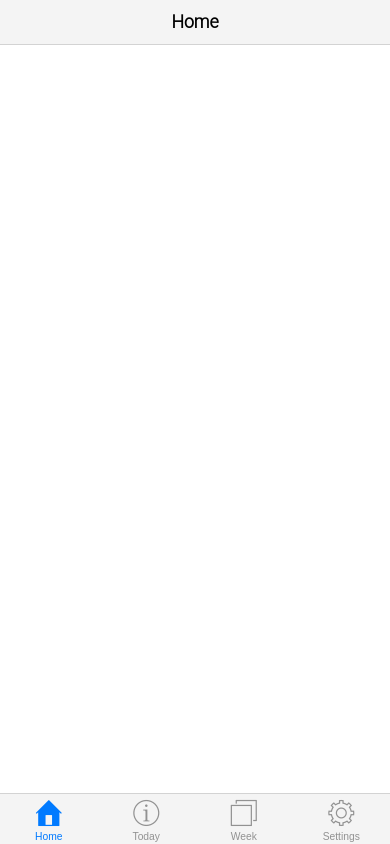
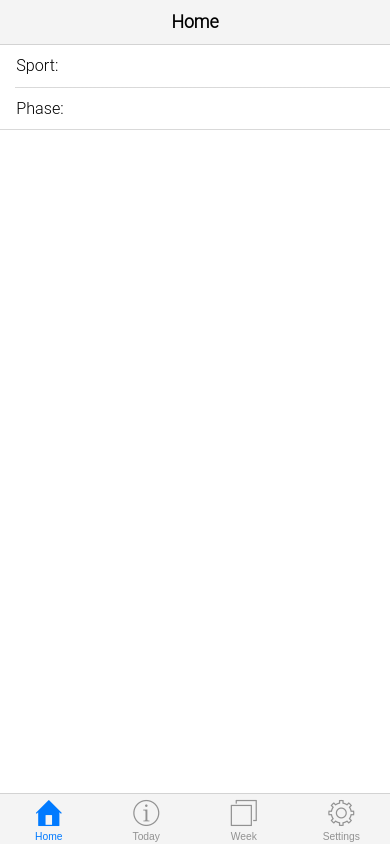
Before and after one commit to TheReaperX/T.A.S.C.M.A.N, a website: page T.A.S.C.M.A.N Hybrid/index.html in a window 390 px wide. Drawn offline with Linux system fonts and the light colour scheme; some packages are replaced by stand-ins of ours; no server answers.

Commit message:
Changes made by Nana Arkorful (nana.arkorful.12@cnu.edu).

```diff
--- a/T.A.S.C.M.A.N Hybrid/components/homeView/view.html
+++ b/T.A.S.C.M.A.N Hybrid/components/homeView/view.html
@@ -1,4 +1,24 @@
 <div data-role="view" data-title="Home" data-layout="main" data-model="app.homeView" data-show="app.homeView.onShow" data-after-show="app.homeView.afterShow">
     <!-- START_CUSTOM_CODE_homeView -->
+	 <form action="./index.html">
+        <ul data-role="listview" data-style="inset">
+            <li>
+                <label>Sport:
+                    <select id="dropdown" data-value-field="RECORD_ID" data-text-field="SPORT_NAME"
+                                				data-bind="source: sportsDataSource, value: selectedSportId, events: {change: onChange}">
+
+                    </select>
+                </label>
+            </li>
+              <li>
+                <label>Phase:
+                    <select id="dropdown2">
+
+                    </select>
+                </label>
+            </li>
+        </ul>
+    </form>
+
     <!-- END_CUSTOM_CODE_homeView -->
 </div>
```
